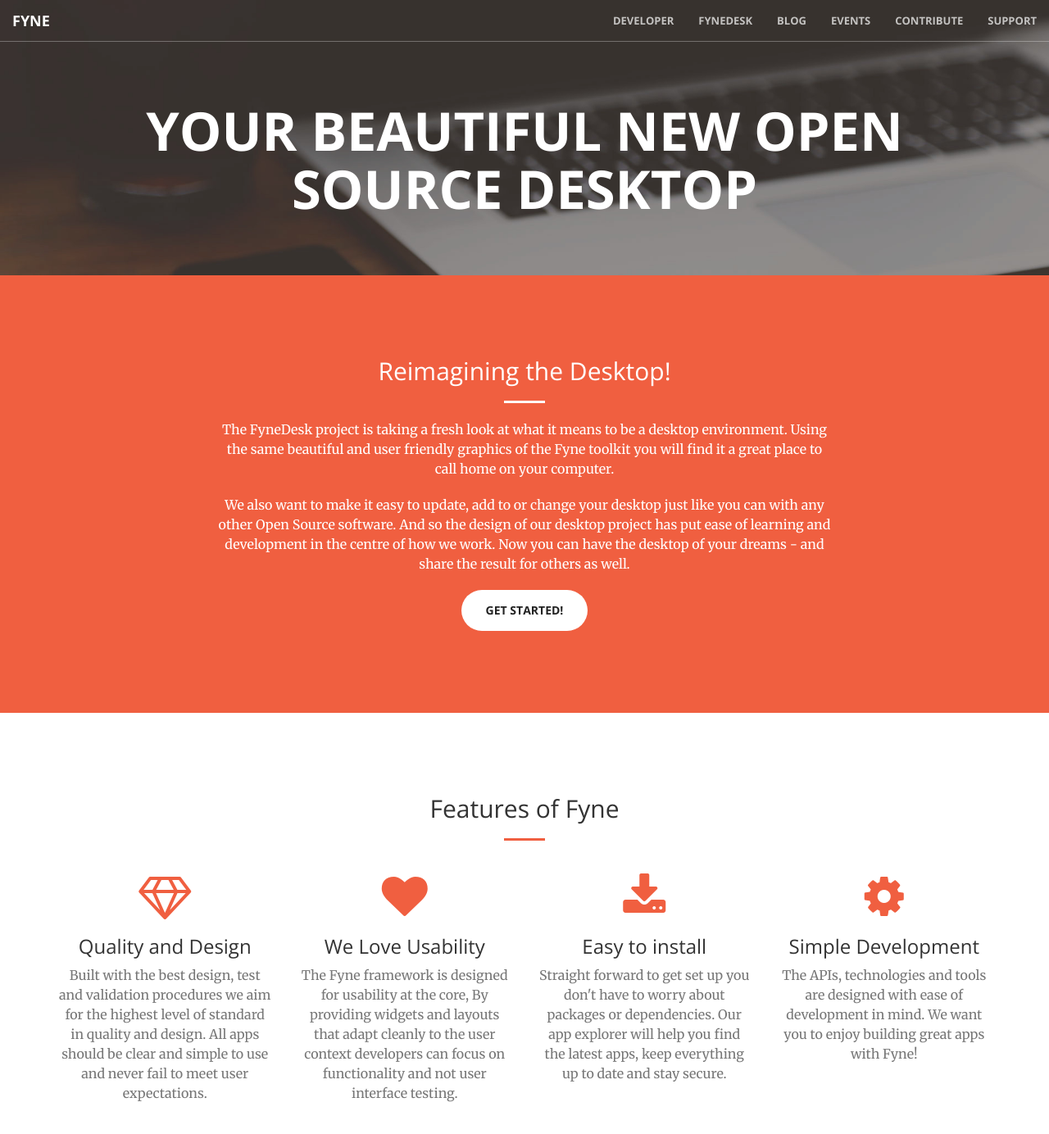
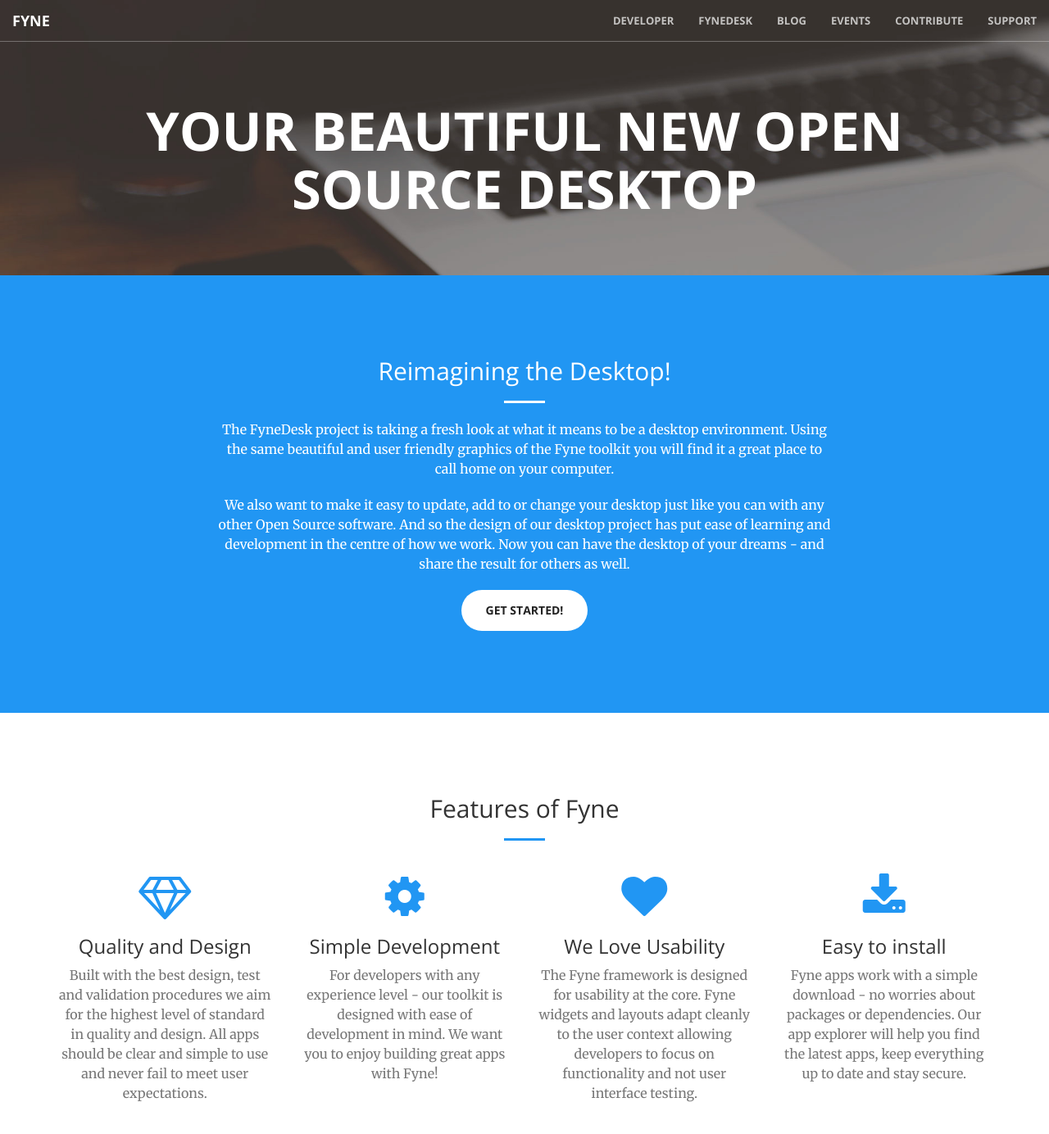
Before and after one commit to fyne-io/fyne-io.github.io, a Jekyll site: the page built from fynedesk/index.md, in a window 1280 px wide and 1400 px high. Shown: the top 1384 px of the window at 82% size. Built offline with Jekyll 4.4.1, drawn with Linux system fonts in a browser that asks for light colours.

Commit message:
Updating site theme and home page for 1.4 prep

```diff
--- a/_includes/features.html
+++ b/_includes/features.html
@@ -18,23 +18,23 @@
             </div>
             <div class="col-lg-3 col-md-6 text-center">
                 <div class="service-box">
+                    <i class="fa fa-4x fa-cog wow bounceIn text-primary" data-wow-delay=".2s"></i>
+                    <h3>Simple Development</h3>
+                    <p class="text-muted">For developers with any experience level - our toolkit is designed with ease of development in mind. We want you to enjoy building great apps with Fyne!</p>
+                </div>
+            </div>
+            <div class="col-lg-3 col-md-6 text-center">
+                <div class="service-box">
                     <i class="fa fa-4x fa-heart wow bounceIn text-primary" data-wow-delay=".3s"></i>
                     <h3>We Love Usability</h3>
-                    <p class="text-muted">The Fyne framework is designed for usability at the core, By providing widgets and layouts that adapt cleanly to the user context developers can focus on functionality and not user interface testing. </p>
+                    <p class="text-muted">The Fyne framework is designed for usability at the core. Fyne widgets and layouts adapt cleanly to the user context allowing developers to focus on functionality and not user interface testing. </p>
                 </div>
             </div>
             <div class="col-lg-3 col-md-6 text-center">
                 <div class="service-box">
                     <i class="fa fa-4x fa-download wow bounceIn text-primary" data-wow-delay=".1s"></i>
                     <h3>Easy to install</h3>
-                    <p class="text-muted">Straight forward to get set up you don't have to worry about packages or dependencies. Our app explorer will help you find the latest apps, keep everything up to date and stay secure.</p>
-                </div>
-            </div>
-            <div class="col-lg-3 col-md-6 text-center">
-                <div class="service-box">
-                    <i class="fa fa-4x fa-cog wow bounceIn text-primary" data-wow-delay=".2s"></i>
-                    <h3>Simple Development</h3>
-                    <p class="text-muted">The APIs, technologies and tools are designed with ease of development in mind. We want you to enjoy building great apps with Fyne!</p>
+                    <p class="text-muted">Fyne apps work with a simple download - no worries about packages or dependencies. Our app explorer will help you find the latest apps, keep everything up to date and stay secure.</p>
                 </div>
             </div>
         </div>
--- a/css/main.scss
+++ b/css/main.scss
@@ -34,7 +34,8 @@
 // }
 
 // variables.less
-$theme-primary: #F05F40;
+$theme-primary: #2196F3;
+
 $theme-dark: #222;
 
 // Import partials from `sass_dir` (defaults to `_sass`)
```
Also changed, not shown: index.md (+39 -19 lines).
